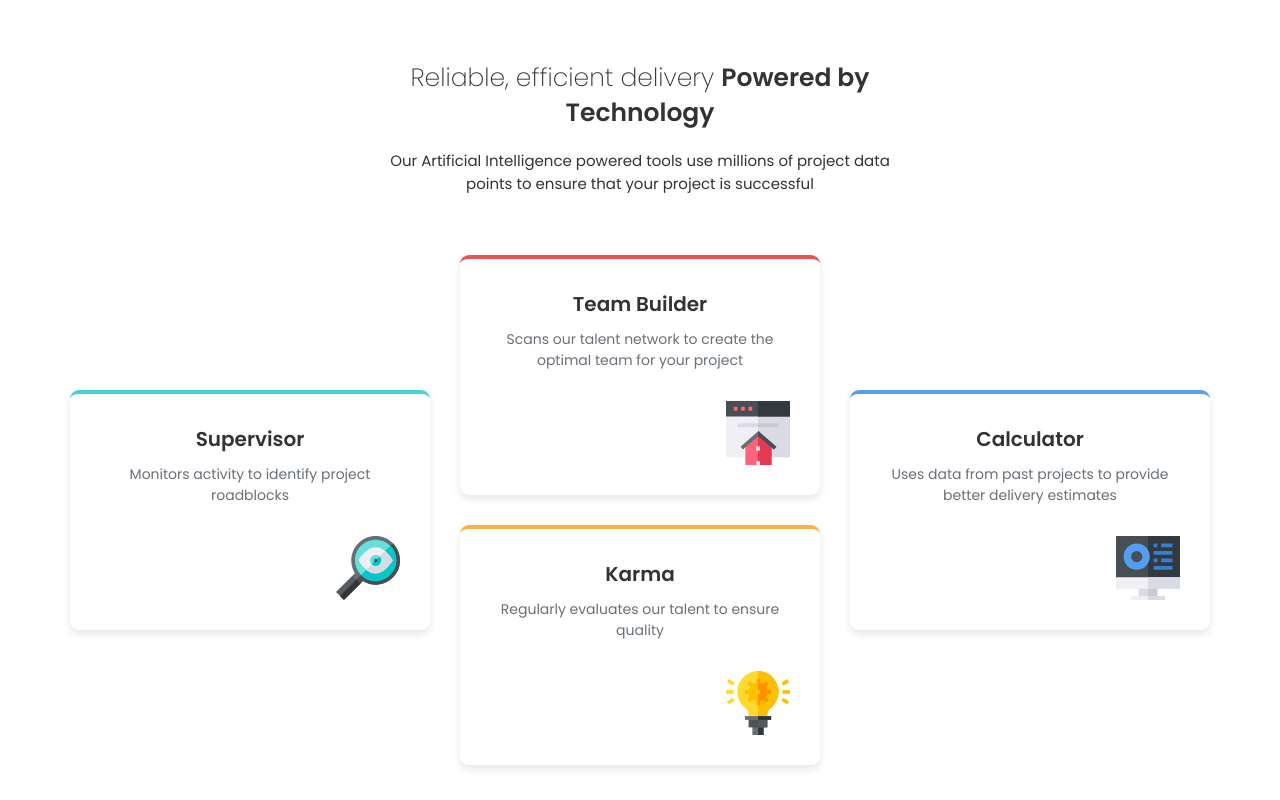
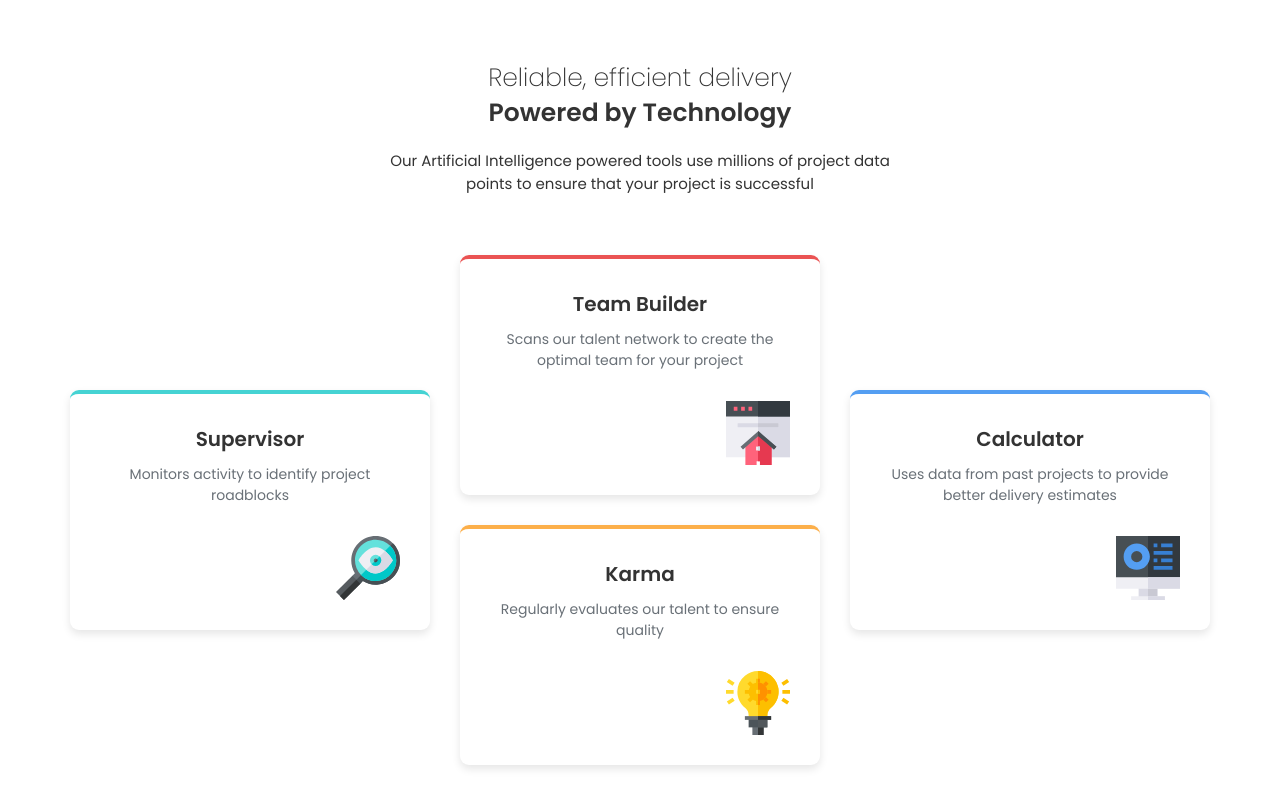
Before and after one commit to KarlaXBT/four-card-feature-section-master, a plain HTML site: page index.html in a window 1280 px wide. Drawn offline with Linux system fonts and the light colour scheme.

Commit message:
Minor fix

```diff
--- a/main.css
+++ b/main.css
@@ -129,6 +129,12 @@ body {
     margin-right: auto;
   }
 
+  .features__heading {
+    max-width: 400px;
+    margin-left: auto;
+    margin-right: auto;
+  }
+
   .features__grid {
     grid-template-columns: repeat(3, 1fr);
     grid-template-rows: auto auto;
```
